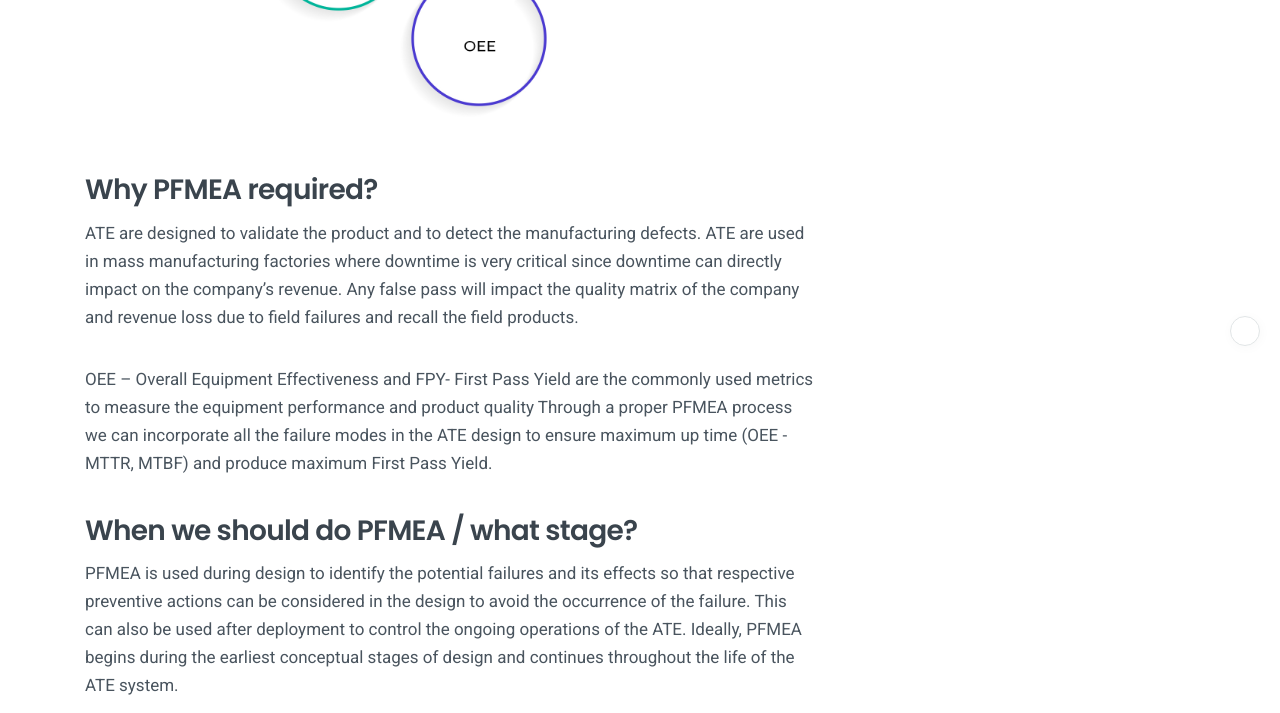
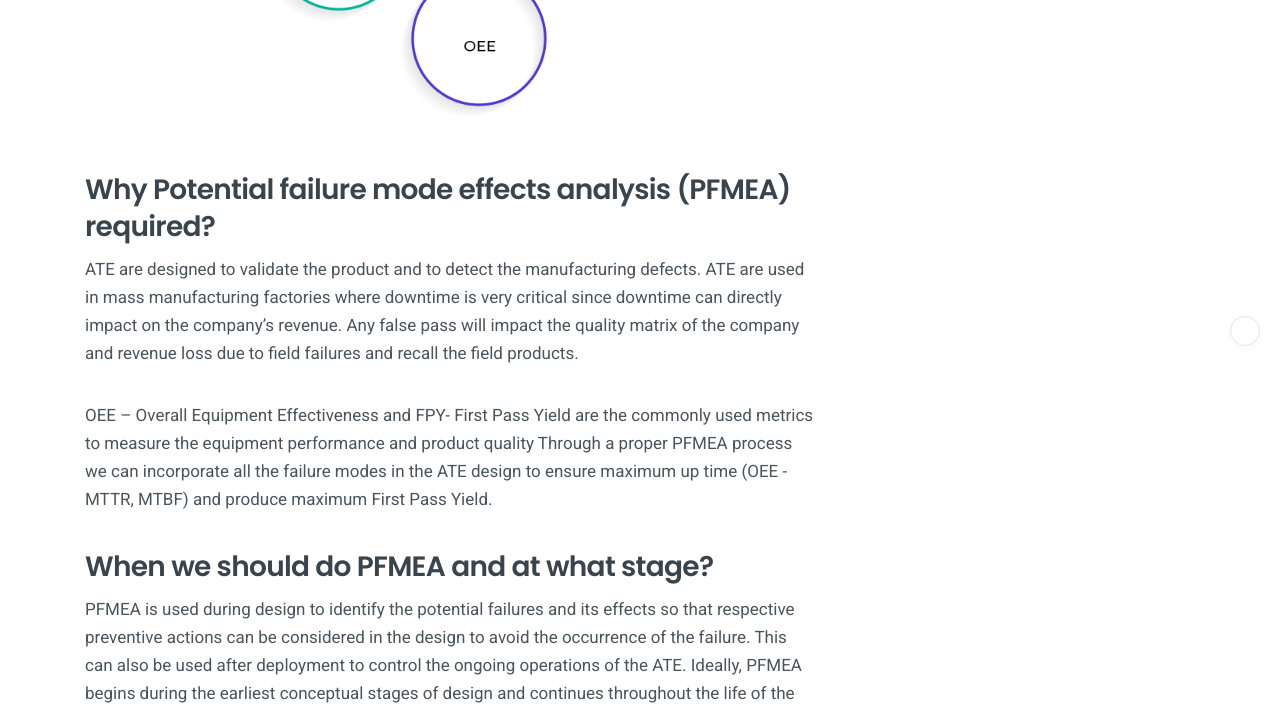
Before and after one commit to vineetjk/testamatic, a plain HTML site: page index.html in a window 1280 px wide. Shown: the part 488-1201 px from the top of the page. Drawn offline with Linux system fonts and the light colour scheme; a script that the page names is missing; files whose address does not match are found by name.

Commit message:
Update index.html

```diff
--- a/index.html
+++ b/index.html
@@ -132,7 +132,7 @@
 
 
                   <div class="entry__article">
-                    <h2>Why PFMEA required?</h2>
+                    <h2>Why Potential failure mode effects analysis (PFMEA) required?</h2>
                     <p>
                         ATE are designed to validate the product and to detect the manufacturing defects. ATE are used in mass manufacturing factories where downtime is very critical since downtime can directly impact on the company’s revenue. Any false pass will impact the quality matrix of the company and revenue loss due to field failures and recall the field products.
                     </p>
@@ -141,7 +141,7 @@
                     </p>
 
 
-                    <h2>When we should do PFMEA / what stage?</h2>
+                    <h2>When we should do PFMEA and at what stage?</h2>
                     <p>
                         PFMEA is used during design to identify the potential failures and its effects so that respective preventive actions can be considered in the design to avoid the occurrence of the failure. This can also be used after deployment to control the ongoing operations of the ATE. Ideally, PFMEA begins during the earliest conceptual stages of design and continues throughout the life of the ATE system.
                     </p>
```
